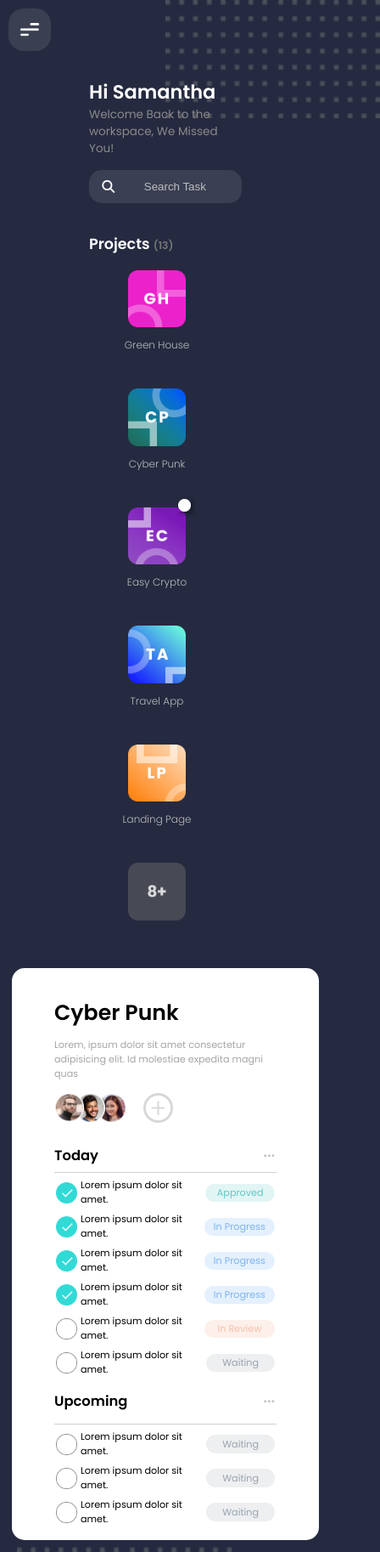
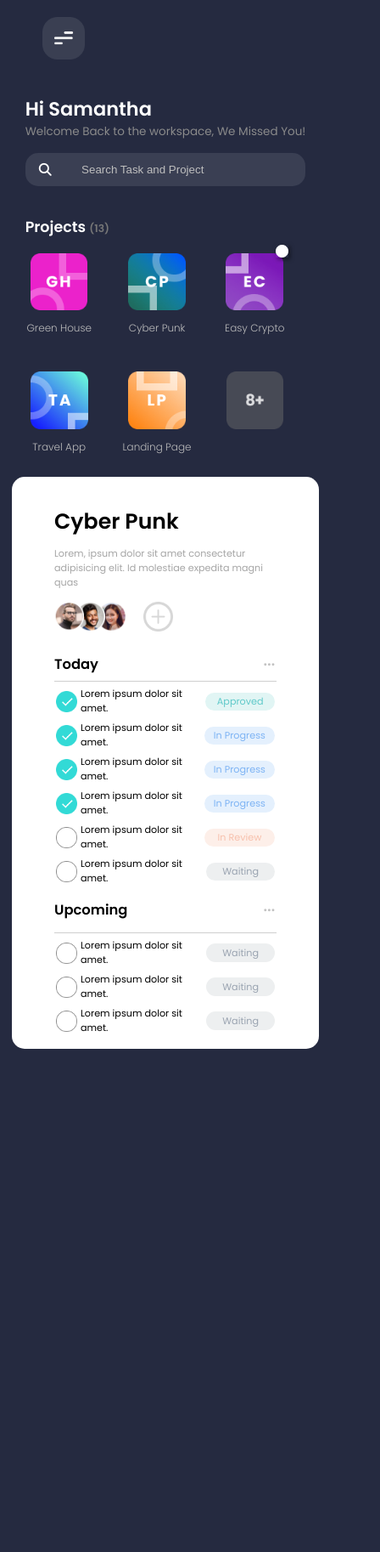
Before and after one commit to aldiyadev/Test-transisi, a plain HTML site: page index.html in a window 390 px wide. Shown: the whole page at 85% size, 448 px wide, since content can reach past the window. After the commit the page ends 1248 px from the top, so only its background shows below. Drawn offline with Linux system fonts and the light colour scheme; a script that the page names is missing; files whose address does not match are found by name.

Commit message:
revisi responsive

```diff
--- a/index.html
+++ b/index.html
@@ -10,8 +10,8 @@
 </head>
 
 <body>
-    <img class="mini-1" src="/img/mini-circle.png" alt="">
-    <img class="mini-2" src="/img/mini-circle.png" alt="">
+    <!-- <img class="mini-1" src="/img/mini-circle.png" alt="">
+    <img class="mini-2" src="/img/mini-circle.png" alt=""> -->
     <div class="grid">
 
         <div class="grid-left">
--- a/style/style.scss
+++ b/style/style.scss
@@ -1,7 +1,7 @@
 @import url('https://fonts.googleapis.com/css2?family=Poppins:ital,wght@0,300;0,400;0,600;1,500&display=swap');
 
 
-* {
+*, *::before, *::after {
     margin: 0;
     padding: 0;
     box-sizing: border-box;
@@ -42,39 +42,40 @@ $mobile : 575px;
 body {
     font-family: 'Poppins', sans-serif;
     background-color: var(--purple);
-    position: relative;
 
-    .mini-1 {
-        position: absolute;
-        top: 0%;
-        left: 50%;
-        width: 30vh;
-        z-index: -1;
-    }
 
-    .mini-2 {
-        position: absolute;
-        bottom: 0;
-        left: 5%;
-        width: 30vh;
-        z-index: -1;
-    }
+    // .mini-1 {
+    //     position: absolute;
+    //     top: 0%;
+    //     left: 50%;
+    //     width: 30vh;
+    //     z-index: -1;
+    // }
+
+    // .mini-2 {
+    //     position: absolute;
+    //     bottom: 0;
+    //     left: 5%;
+    //     width: 30vh;
+    //     z-index: -1;
+    // }
 }
 
 .grid {
+
     margin: 0 auto;
     display: grid;
     grid-template-columns: 50% 50%;
+    justify-items: center;
 
     @include tablet {
-        grid-template-columns: 1fr;
+        grid-template-columns: 100%;
     }
 }
 
 .grid-left {
     color: white;
     font-size: 18px;
-    // padding: .5em;
 
     @include monitor {
         font-size: 15px;
@@ -85,14 +86,14 @@ body {
     }
 
     .logo {
-        margin: 10px;
+        margin: 20px;
         img {
             width: 50px;
         }
     }
 
     .main {
-        padding: 0 7em;
+        // padding: 0 7em;
 
         .header {
             padding: 1em 0;
@@ -190,7 +191,6 @@ body {
     margin: 1em;
     border-radius: 15px;
     font-size: 16px;
-
 
     @include monitor {
         font-size: 14px;
```
Also changed, not shown: style/style.css, 1 other file.
